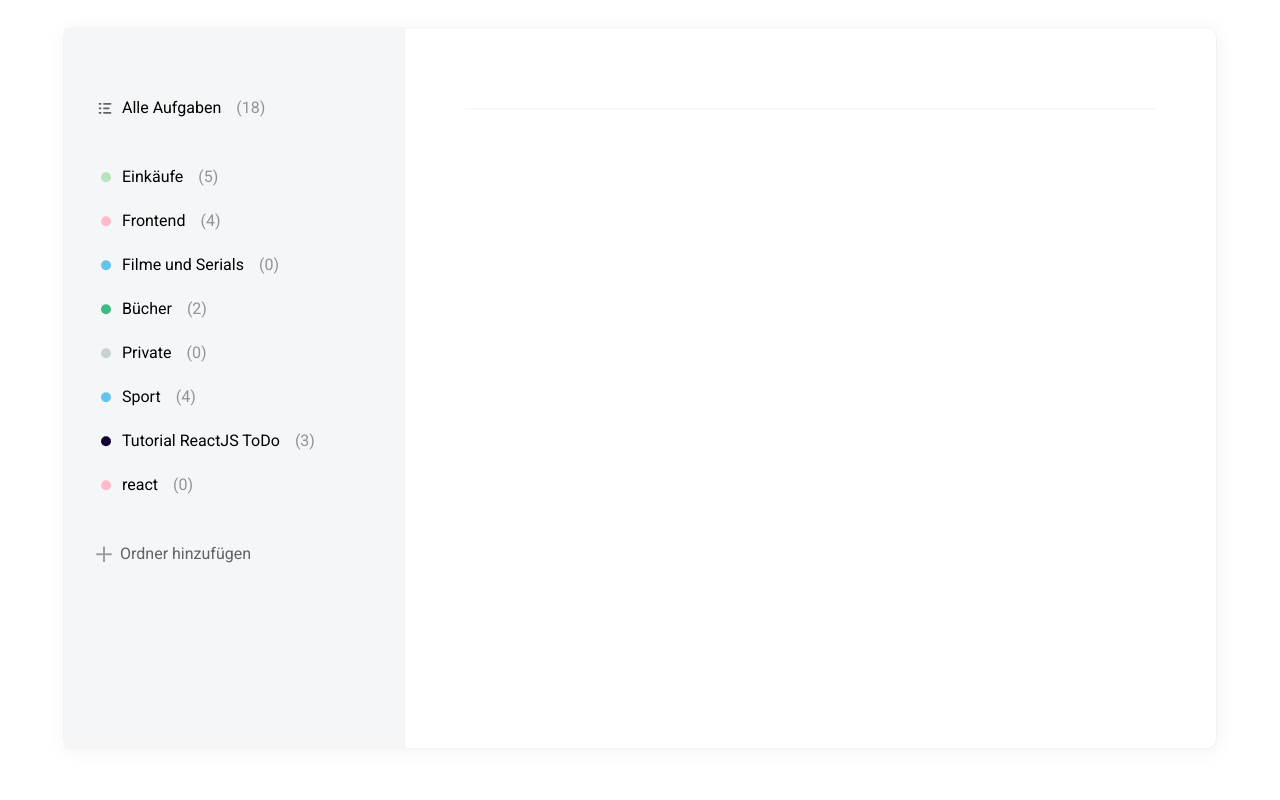
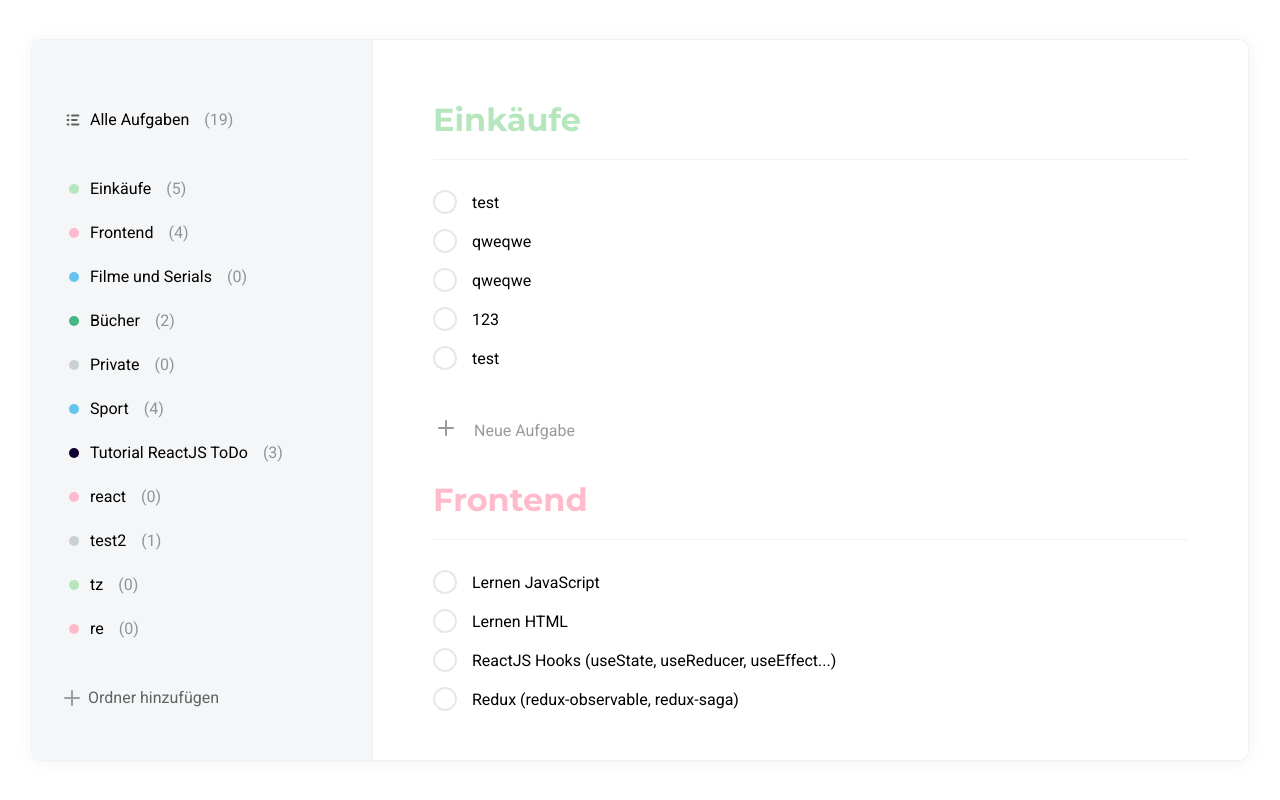
Before and after one commit to devlab22/react-todo, a React (Create React App) app: page / in a window 1280 px wide. Built offline with nearby package versions, Linux system fonts and the light colour scheme; data requests are answered from the project's data file.

Commit message:
lesson 6.1

```diff
--- a/package.json
+++ b/package.json
@@ -12,6 +12,8 @@
     "node-sass": "^7.0.1",
     "react": "^18.2.0",
     "react-dom": "^18.2.0",
+    "react-loader-spinner": "^5.1.5",
+    "react-router-dom": "^6.3.0",
     "react-scripts": "5.0.1",
     "web-vitals": "^2.1.4"
   },
--- a/src/App.js
+++ b/src/App.js
@@ -1,5 +1,7 @@
 import React, { useState, useEffect } from 'react';
 import axios from 'axios';
+import { Circles } from 'react-loader-spinner';
+import { Routes, Route, useLocation } from "react-router-dom";
 
 import { Sidebar, Tasks } from './components';
 
@@ -13,11 +15,14 @@ function App() {
   const [tasks, setTasks] = useState([]);
   const [selectedId, setSelectedId] = useState(null);
   const [folderColors, setFolderColors] = useState([]);
+  const [isLoading, setIsLoading] = useState(true);
+  let location = useLocation();
 
   useEffect(() => {
 
     async function readData() {
 
+      setIsLoading(true)
       try {
 
         const [respLists, respColors, respTasks] = await Promise.all([
@@ -53,6 +58,9 @@ function App() {
       catch (err) {
         console.log(err);
       }
+      finally{
+        setIsLoading(false);
+      }
 
     }
 
@@ -74,7 +82,7 @@ function App() {
       setData(prev => prev.filter(item => item.id !== id))
     }
     catch (err) {
-      alert(err)
+      alert(err);
     }
 
   }
@@ -186,7 +194,7 @@ function App() {
 
       const newList = data.map(curr => {
 
-        if(curr.id === item.listId){
+        if (curr.id === item.listId) {
           curr.tasks--;
         }
 
@@ -207,13 +215,13 @@ function App() {
 
     try {
 
-      const resp = await axios.post('http://localhost:3001/tasks', task );
+      const resp = await axios.post('http://localhost:3001/tasks', task);
 
       setTasks(prev => [...prev, resp.data]);
 
       const newList = data.map(item => {
 
-        if(item.id === task.listId){
+        if (item.id === task.listId) {
           item.tasks++;
         }
 
@@ -229,8 +237,30 @@ function App() {
 
   }
 
+  useEffect(() => {
+
+    const itemId = location.pathname.split("lists/")[1];
+    itemId && setSelectedId(Number(itemId));
+
+  }, [data, location, location.pathname])
+
+  if (isLoading){
+
+    return(
+      <div className='loading-container'>
+        <Circles
+          color="#00BFFF"
+          height={80}
+          width={80}/>
+      </div>
+    )
+
+  }else{
+
   return (
+
     <div className="todo">
+
       <Sidebar
         key={1}
         items={data}
@@ -240,16 +270,46 @@ function App() {
         colors={folderColors}
         onAddFolder={handleOnAddFolder} />
       <div className='todo__tasks'>
+        <Routes>
+
+          <Route exact path='/' element={
+            data && data.map(item => (
+
+              item.id > 0 && (
+                <Tasks
+                  key={item.id}
+                  selectedId={item.id}
+                  lists={data}
+                  tasks={tasks}
+                  withoutEmpty={true}
+                  onEditTitle={handleOnEditTitle}
+                  onEditTask={handleOnEditTask}
+                  onDeleteTask={handleOnDeleteTask}
+                  onAddTask={handleOnAddTask}>
+                </Tasks>
+              )))
+          }>
+
+          </Route>
+          <Route path='/lists/:id' element={
+
             <Tasks
               selectedId={selectedId}
-            lists={data} tasks={tasks}
+              lists={data}
+              tasks={tasks}
               onEditTitle={handleOnEditTitle}
               onEditTask={handleOnEditTask}
               onDeleteTask={handleOnDeleteTask}
               onAddTask={handleOnAddTask} />
+          }>
+          </Route>
+        </Routes>
+
       </div>
+
     </div>
         );
 }
+}
 
 export default App;
--- a/src/assets/db.json
+++ b/src/assets/db.json
@@ -43,6 +43,21 @@
       "name": "react",
       "colorId": 4,
       "id": 8
+    },
+    {
+      "name": "test2",
+      "colorId": 1,
+      "id": 9
+    },
+    {
+      "name": "tz",
+      "colorId": 5,
+      "id": 10
+    },
+    {
+      "name": "re",
+      "colorId": 4,
+      "id": 11
     }
   ],
   "tasks": [
@@ -152,6 +167,12 @@
       "completed": false,
       "listId": 4,
       "id": 23
+    },
+    {
+      "text": "11",
+      "completed": false,
+      "listId": 9,
+      "id": 24
     }
   ],
   "colors": [
--- a/src/components/AddButton/index.jsx
+++ b/src/components/AddButton/index.jsx
@@ -14,10 +14,11 @@ function AddButtonList({ colors=[], onAddFolder }) {
 
 
     useEffect(() => {
+
         if(colors.length > 0){
             setColorId(colors[0].id)
         }
-    });
+    }, [colors]);
 
     const items = [
         {
--- a/src/components/Sidebar/List.jsx
+++ b/src/components/Sidebar/List.jsx
@@ -1,4 +1,6 @@
 import React from "react";
+import { useNavigate } from "react-router-dom";
+
 
 import { Badge }  from "../../components";
 
@@ -6,12 +8,19 @@ import './Sidebar.scss';
 import removeIcon from '../../assets/img/remove.svg';
 
 function List({ items = [], onClickItem, onClickRemove, selectedId=null, isRemovable=false}) {
+  let navigate = useNavigate();
 
+  const handleOnClickItem = (id) => {
+
+    id === 0 ? navigate("/", {replace: true}) : navigate(`../lists/${id}`, { replace: true });
+    //onClickItem(id);
+  }
   return (
     <ul className="list">
       {
         items.map((item, index) => (
-          <li key={index} className={item.clsname + ' ' + ( selectedId === item.id && 'active' ) } onClick={() => onClickItem(item.id)}>
+
+          <li key={index} className={item.clsname + ' ' + ( selectedId === item.id && 'active' ) } onClick={() => handleOnClickItem(item.id)}>
             <i>
               {item.icon ? (<img src={item.icon} alt="icon" ></img>) : <Badge color={item.color} hex={item.colorHex} />}
             </i>
@@ -21,6 +30,7 @@ function List({ items = [], onClickItem, onClickRemove, selectedId=null, isRemov
              </span>
             {isRemovable && <img className="removable" src={removeIcon} alt="remove" onClick={(event) => onClickRemove(event, item.id)} ></img>}
           </li>
+
         ))
       }
     </ul>
--- a/src/components/Tasks/Tasks.scss
+++ b/src/components/Tasks/Tasks.scss
@@ -1,4 +1,8 @@
 .tasks {
+
+  &:not(:last-of-type){
+    margin-bottom: 40px;
+  }
 
   &__title {
     color: #64c4ed;
--- a/src/components/Tasks/index.jsx
+++ b/src/components/Tasks/index.jsx
@@ -6,7 +6,7 @@ import './Tasks.scss';
 import editSvg from '../../assets/img/edit.svg';
 import removeSvg from '../../assets/img/remove.svg';
 
-export default function Tasks({ selectedId, lists = [], tasks = [], onEditTitle, onDeleteTask, onEditTask, onAddTask }) {
+export default function Tasks({ selectedId, lists = [], tasks = [], onEditTitle, onDeleteTask, onEditTask, onAddTask, withoutEmpty=false }) {
 
     const selectedItem = selectedId >= 0 ? lists.find(item => item.id === selectedId) : null;
 
@@ -27,13 +27,13 @@ export default function Tasks({ selectedId, lists = [], tasks = [], onEditTitle,
 
     return (
         <div className='tasks'>
-            <h1 className='tasks__title'>
-                {title}
-                {selectedItem && (<img src={editSvg} alt="edit" onClick={onEditTitle && (() => onEditTitle(selectedItem))} />)}
+            <h1 className='tasks__title' style={{color: selectedItem.hex}}>
+               {title}
+               {selectedItem && (<img src={editSvg} alt="edit" onClick={onEditTitle && (() => onEditTitle(selectedItem))} />)}
             </h1>
 
             <div className='tasks__items'>
-                {items.length === 0 ? (selectedId && <h2>keine Aufgaben</h2>) :
+                {items.length === 0 ? ( !withoutEmpty && selectedId && <h2>keine Aufgaben</h2>) :
 
                     items.map(item => (
 
--- a/src/index.js
+++ b/src/index.js
@@ -1,5 +1,6 @@
 import React from 'react';
 import ReactDOM from 'react-dom/client';
+import { BrowserRouter as Router } from "react-router-dom";
 import App from './App';
 
 import './index.scss';
@@ -8,6 +9,8 @@ import './index.scss';
 const root = ReactDOM.createRoot(document.getElementById('root'));
 root.render(
   <React.StrictMode>
-    <App />
+    <Router>
+       <App />
+    </Router>
   </React.StrictMode>
 );
--- a/src/index.scss
+++ b/src/index.scss
@@ -14,14 +14,20 @@ body {
   font-size: 16px;
 }
 
+.loading-container{
+  position: fixed;
+  top: 50%;
+  left: 50%;
+  transform: translate(-50%, -50%);
+}
 .todo {
   display: flex;
   position: absolute;
   left: 50%;
-  top: 35%;
-  width: 90%;
+  top: 50%;
+  width: 95%;
   height: 90%;
-  transform: translate(-50%, -35%);
+  transform: translate(-50%, -50%);
   box-shadow: 1px 2px 20px #f3f3f3;
   border-radius: 10px;
   border: 1px solid #f1f1f1;
@@ -29,6 +35,18 @@ body {
   &__tasks{
     flex: 1;
     padding: 60px;
+    overflow: auto;
+
+    h1{
+      color: #64c4ed;
+      line-height: 39px;
+      font-size: 2rem;
+      font-weight: bold;
+      font-style: normal;
+      font-family: Montserrat, -apple-system, system-ui, sans-serif;
+      padding-bottom: 20px;
+      border-bottom: 1px solid #f2f2f2;
+    }
   }
 
 }
```
Also changed, not shown: 1 other file (tests, documents, lock files or other folders). Lines whose indentation alone changed are shown as unchanged.
